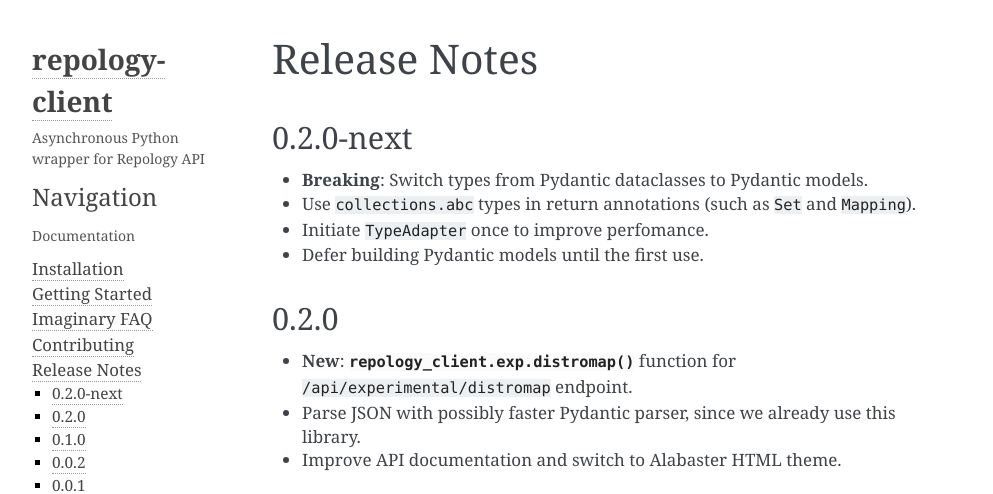
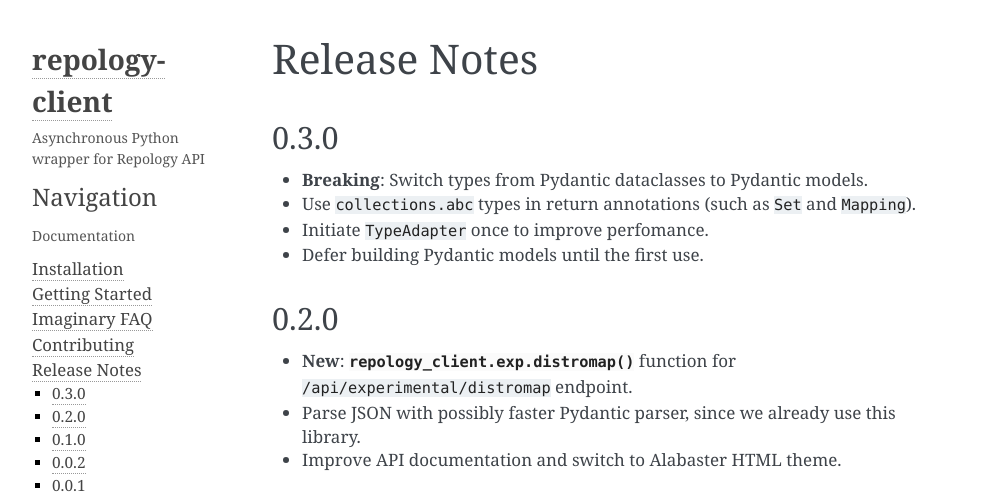
Before and after one commit to CyberTailor/repology-client, a Sphinx documentation site: the page built from docs/release-notes.rst, in a window 1280 px wide. Shown: the top 494 px of the page, without its empty margins (148-1141 px from the left). Built offline with Sphinx 7.4.7, drawn with Linux system fonts in a browser that asks for light colours.

Commit message:
Bump version: 0.2.0 → 0.3.0

```diff
--- a/docs/conf.py
+++ b/docs/conf.py
@@ -12,7 +12,7 @@
 project = 'repology-client'
 author = 'Anna Vyalkova'
 copyright = f'2024, {author}'
-release = '0.2.0'
+release = '0.3.0'
 
 # -- General configuration ---------------------------------------------------
 # https://www.sphinx-doc.org/en/master/usage/configuration.html#general-configuration
--- a/docs/release-notes.rst
+++ b/docs/release-notes.rst
@@ -4,7 +4,7 @@
 Release Notes
 =============
 
-0.2.0-next
+0.3.0
 ----------
 
 - **Breaking**: Switch types from Pydantic dataclasses to Pydantic models.
--- a/pyproject.toml
+++ b/pyproject.toml
@@ -83,7 +83,7 @@
 no_implicit_optional = true
 
 [tool.bumpversion]
-current_version = "0.2.0"
+current_version = "0.3.0"
 commit = true
 tag = true
 tag_name = "{new_version}"
```
Also changed, not shown: 1 other file.
